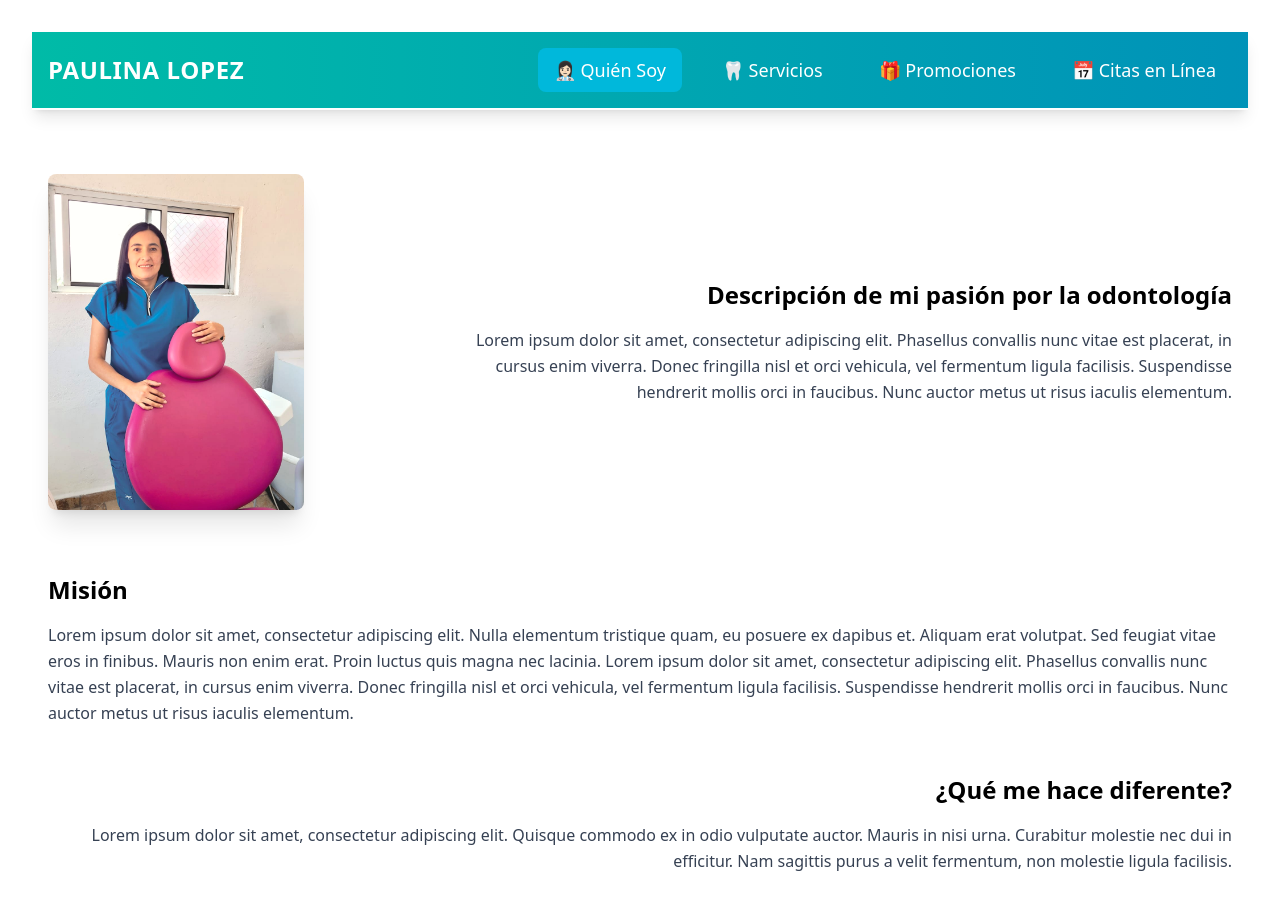
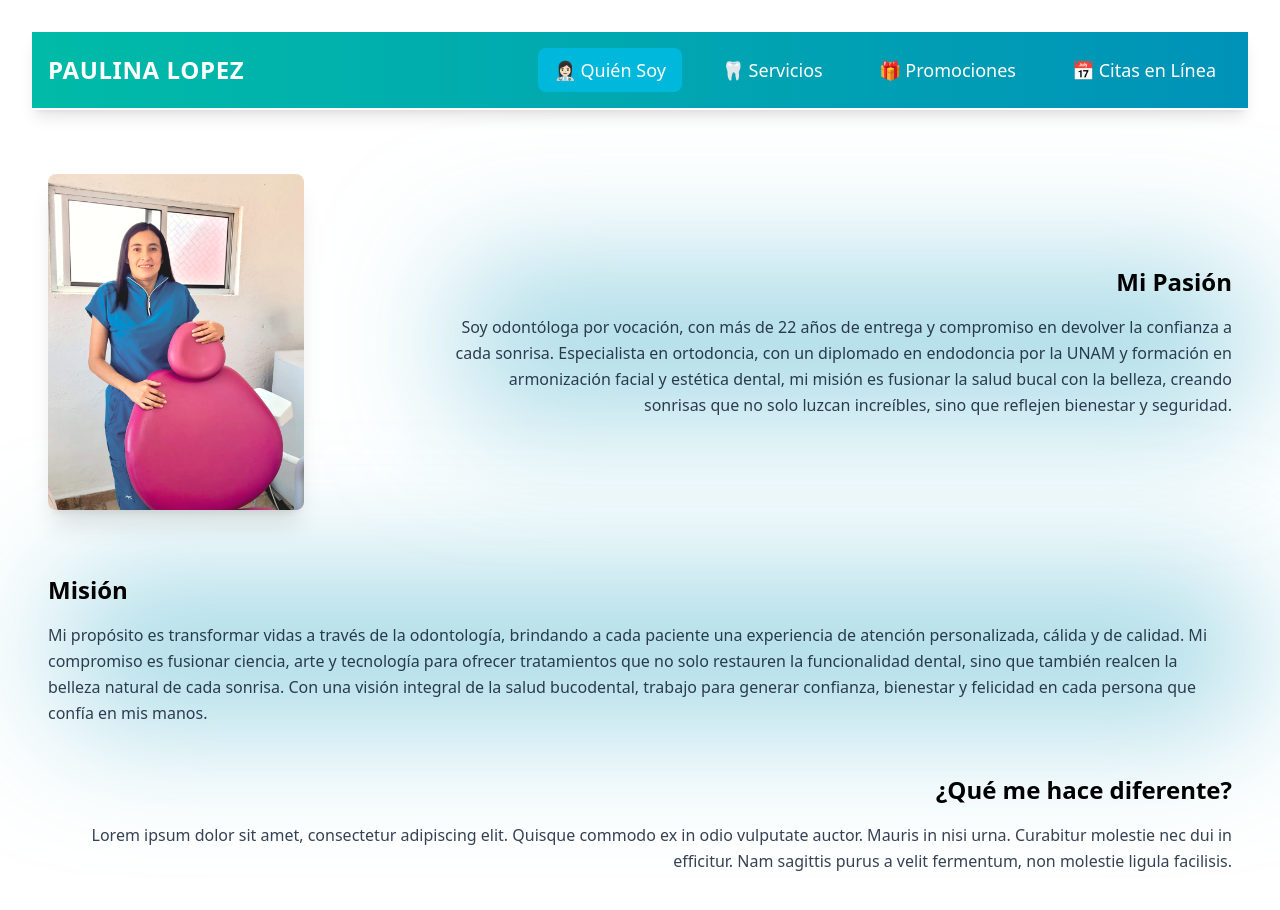
Before and after one commit to pacool84/consultorio-dental, a React (Vite) app in the folder vite-project/: page /aboutme in a window 1280 px wide. Shown: the top 910 px of the page. Built offline with nearby package versions, Linux system fonts and the light colour scheme.

Commit message:
[ADD] Estilos a la pagina de AboutMe, Componente BlurEffect y sus transiciones correspondientes

```diff
--- /dev/null
+++ b/vite-project/src/Components/BlurEffect.jsx
@@ -0,0 +1,11 @@
+const BlurEffect = () => {
+  return (
+    <div>
+      <div className="absolute top-0 -left-4 w-72 h-72 bg-purple-300 rounded-full mix-blend-multiply filter blur-xl opacity-70 animate-blob "></div>
+      <div className="absolute top-0 -right-4 w-72 h-72 bg-yellow-300 rounded-full mix-blend-multiply filter blur-xl opacity-70 animate-blob"></div>
+      <div className="absolute -bopttom-8 left-20 w-72 h-72 bg-pink-300 rounded-full mix-blend-multiply filter blur-xl opacity-70 animate-blob"></div>
+    </div>
+  );
+};
+
+export default BlurEffect;
--- a/vite-project/src/Pages/AboutMe.jsx
+++ b/vite-project/src/Pages/AboutMe.jsx
@@ -6,6 +6,7 @@ const AboutMe = () => {
       {/* Contenedor de imagen y descripción */}
       <div className="flex flex-col md:flex-row items-center justify-between mb-16">
         {/* Imagen como tarjeta con filtro de brillo */}
+
         <div className="relative w-64 h-84 rounded-lg shadow-xl overflow-hidden mb-8 md:mb-0">
           <img
             src={aboutMePicture}
@@ -15,32 +16,33 @@ const AboutMe = () => {
         </div>
 
         {/* Sección Descripción de mi pasión por la odontología (pegada a la derecha) */}
-        <article className="md:w-2/3 md:text-right">
-          <h2 className="text-2xl font-semibold mb-4">
-            Descripción de mi pasión por la odontología
-          </h2>
+        <article className=" relative md:w-2/3 md:text-right">
+          <h2 className="text-2xl font-semibold mb-4">Mi Pasión</h2>
+          <div className="absolute top-0 -right-4 w-full h-full bg-cyan-600  mix-blend-multiply filter blur-3xl opacity-35 "></div>
           <p className="text-gray-700 leading-relaxed">
-            Lorem ipsum dolor sit amet, consectetur adipiscing elit. Phasellus
-            convallis nunc vitae est placerat, in cursus enim viverra. Donec
-            fringilla nisl et orci vehicula, vel fermentum ligula facilisis.
-            Suspendisse hendrerit mollis orci in faucibus. Nunc auctor metus ut
-            risus iaculis elementum.
+            Soy odontóloga por vocación, con más de 22 años de entrega y
+            compromiso en devolver la confianza a cada sonrisa. Especialista en
+            ortodoncia, con un diplomado en endodoncia por la UNAM y formación
+            en armonización facial y estética dental, mi misión es fusionar la
+            salud bucal con la belleza, creando sonrisas que no solo luzcan
+            increíbles, sino que reflejen bienestar y seguridad.
           </p>
         </article>
       </div>
 
       {/* Sección Misión */}
-      <article className="mb-12 text-left">
+      <article className=" relative mb-12 text-left">
         <h2 className="text-2xl font-semibold mb-4">Misión</h2>
+        <div className="absolute top-0 -right-4 w-full h-full bg-cyan-600  mix-blend-multiply filter blur-3xl opacity-35 "></div>
         <p className="text-gray-700 leading-relaxed">
-          Lorem ipsum dolor sit amet, consectetur adipiscing elit. Nulla
-          elementum tristique quam, eu posuere ex dapibus et. Aliquam erat
-          volutpat. Sed feugiat vitae eros in finibus. Mauris non enim erat.
-          Proin luctus quis magna nec lacinia. Lorem ipsum dolor sit amet,
-          consectetur adipiscing elit. Phasellus convallis nunc vitae est
-          placerat, in cursus enim viverra. Donec fringilla nisl et orci
-          vehicula, vel fermentum ligula facilisis. Suspendisse hendrerit mollis
-          orci in faucibus. Nunc auctor metus ut risus iaculis elementum.
+          Mi propósito es transformar vidas a través de la odontología,
+          brindando a cada paciente una experiencia de atención personalizada,
+          cálida y de calidad. Mi compromiso es fusionar ciencia, arte y
+          tecnología para ofrecer tratamientos que no solo restauren la
+          funcionalidad dental, sino que también realcen la belleza natural de
+          cada sonrisa. Con una visión integral de la salud bucodental, trabajo
+          para generar confianza, bienestar y felicidad en cada persona que
+          confía en mis manos.
         </p>
       </article>
 
```
